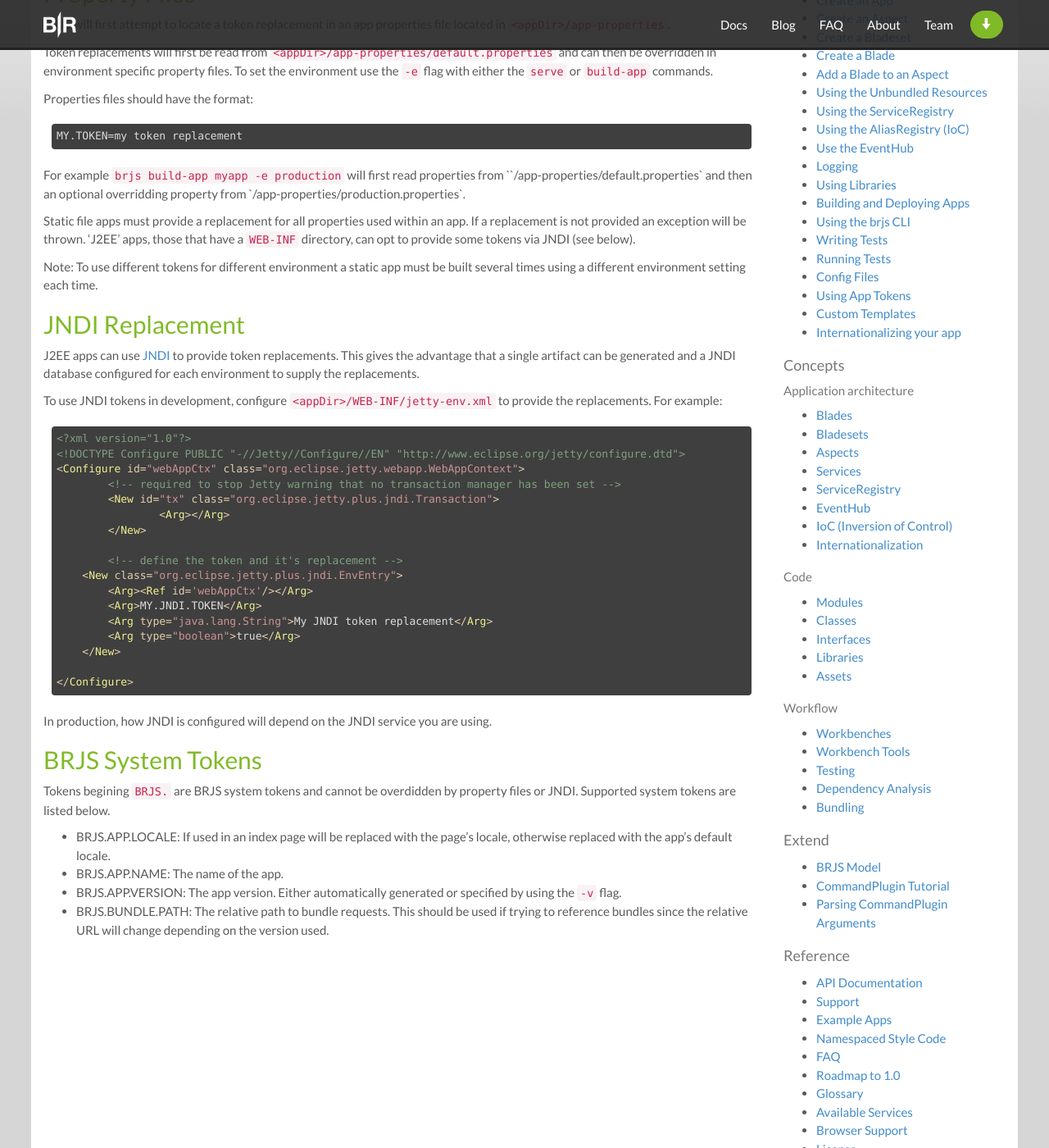
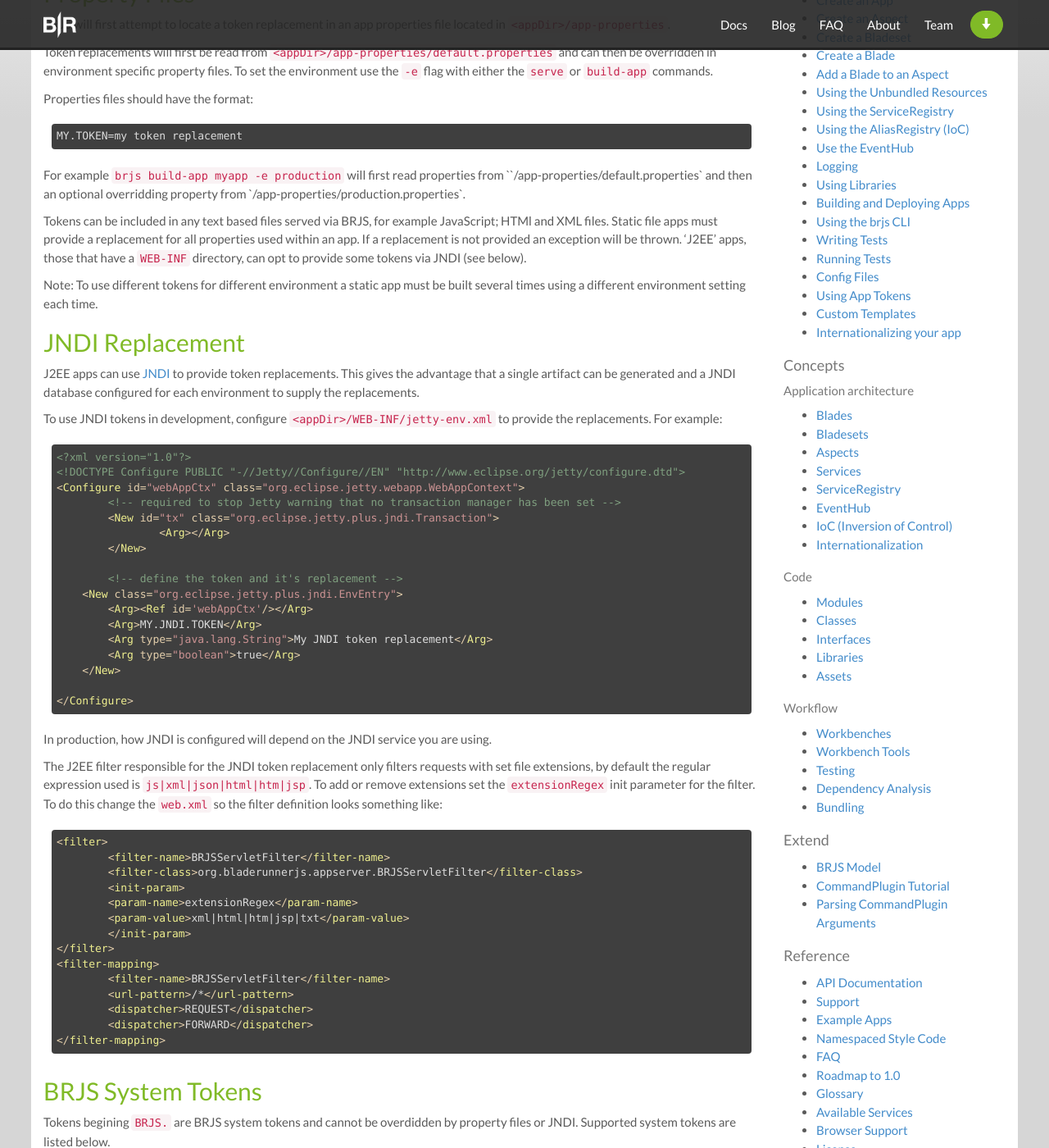
Before and after one commit to BladeRunnerJS/brjs-site, a Jekyll site: the page built from docs/use/app_tokens.md, in a window 1280 px wide and 1400 px high, scrolled down 244 px. Shown: the whole window at 82% size. Built offline with Jekyll 4.4.1, drawn with Linux system fonts in a browser that asks for light colours; nearby versions of some CDN libraries; Markdown is read by kramdown in place of the engine named in the settings.

Commit message:
add note about filtered URL extensions

````diff
--- a/docs/use/app_tokens.md
+++ b/docs/use/app_tokens.md
@@ -20,7 +20,7 @@ MY.TOKEN=my token replacement
 
 For example `brjs build-app myapp -e production` will first read properties from ``<appDir>/app-properties/default.properties` and then an optional overridding property from `<appDir>/app-properties/production.properties`.
 
-Static file apps must provide a replacement for all properties used within an app. If a replacement is not provided an exception will be thrown. 'J2EE' apps, those that have a `WEB-INF` directory, can opt to provide some tokens via JNDI (see below).
+Tokens can be included in any text based files served via BRJS, for example JavaScript; HTMl and XML files. Static file apps must provide a replacement for all properties used within an app. If a replacement is not provided an exception will be thrown. 'J2EE' apps, those that have a `WEB-INF` directory, can opt to provide some tokens via JNDI (see below).
 
 Note: To use different tokens for different environment a static app must be built several times using a different environment setting each time.
 
@@ -52,6 +52,24 @@ To use JNDI tokens in development, configure `<appDir>/WEB-INF/jetty-env.xml` to
 
 In production, how JNDI is configured will depend on the JNDI service you are using.
 
+The J2EE filter responsible for the JNDI token replacement only filters requests with set file extensions, by default the regular expression used is `js|xml|json|html|htm|jsp`. To add or remove extensions set the `extensionRegex` init parameter for the filter. To do this change the `web.xml` so the filter definition looks something like:
+
+```
+<filter>
+	<filter-name>BRJSServletFilter</filter-name>
+	<filter-class>org.bladerunnerjs.appserver.BRJSServletFilter</filter-class>
+	<init-param>
+    	<param-name>extensionRegex</param-name>
+    	<param-value>xml|html|htm|jsp|txt</param-value>
+	</init-param>
+</filter>
+<filter-mapping>
+	<filter-name>BRJSServletFilter</filter-name>
+	<url-pattern>/*</url-pattern>
+	<dispatcher>REQUEST</dispatcher>
+	<dispatcher>FORWARD</dispatcher>
+</filter-mapping>
+```
 
 ## BRJS System Tokens
 
````
